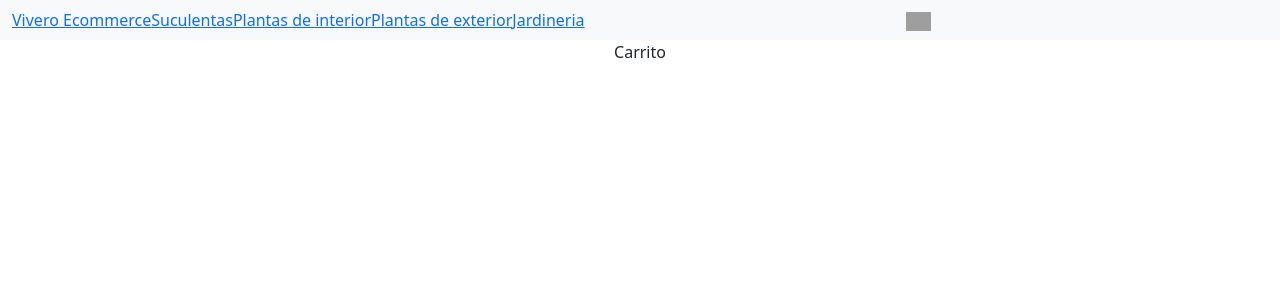
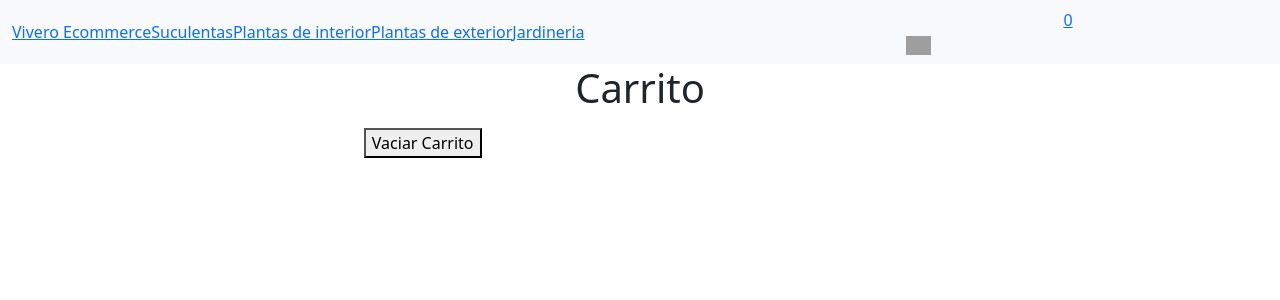
Before and after one commit to RamiroDMartinez/vivero-ecommerce, a React (Create React App) app: page /cart in a window 1280 px wide. Shown: the top 300 px of the page. Built offline with nearby package versions, Linux system fonts and the light colour scheme; grey boxes are pictures that could not be loaded.

Commit message:
Version Cart View

```diff
--- a/src/components/Cart/Cart.jsx
+++ b/src/components/Cart/Cart.jsx
@@ -1,8 +1,29 @@
 import React from "react"
+import { useCartContext } from "../../contex/CartContext"
 
 const Cart = ( ) => {
-    return (
-        <div>Carrito</div>
+const { cartList, vaciarCarrito, eliminarProducto, precioTotal} = useCartContext()
+
+return (
+        <div className="row">
+            <h1>Carrito</h1>
+            <div className="col-8">
+            <div className="w-100">
+                {cartList.map(item => (
+
+                    <div key = {item.id}>
+                        <img src={item.foto}alt="foto de producto" style={{ width:100}} />
+                        nombre: {item.name} - cantidad: {item.cantidad} - precio: {item.precio} - Subtotal: {item.cantidad * item.precio}
+                        <button onClick={() => eliminarProducto(item.id)}> X </button>
+                    </div>
+            ))}
+            </div>
+            <div>
+                <h5> {precioTotal() !== 0 && `Precio Total: ${precioTotal ()}`}</h5>
+                <button onClick={vaciarCarrito}> Vaciar Carrito</button>
+            </div>
+            </div>
+        </div>
     )
 }
 
--- a/src/components/ItemDetail/ItemDetail.jsx
+++ b/src/components/ItemDetail/ItemDetail.jsx
@@ -1,34 +1,49 @@
 import React from 'react'
+import ItemCount from '../ItemCount/ItemCount'
+import { useCartContext } from '../../contex/CartContext'
 import { useState } from 'react'
 import { Link } from 'react-router-dom'
-import ItemCount from '../ItemCount/ItemCount'
-
 
 const ItemDetail = ({producto}) => {
-const [toCart, setToCart] = useState(true)
+const [isCount, setIsCount] = useState(true)
+const {agregarCarrito} = useCartContext()
+
 const onAdd = (cant) => {
-    alert(`La cantidad es : ${cant}`)
-    setToCart(false)
+    console.log(`La cantidad es : ${cant}`)
+    agregarCarrito ( {...producto, cantidad: cant})
+    setIsCount(false)
 
 }
 
     return (
         <div className="row">
             <div className="col">
-                <img src={producto.foto} alt="Foto del Producto" />
-            </div>
-            <div className="col">
+                <div className="row">
+                    <div className="col">
+                        <img src={producto.foto} alt="Foto del Producto" />
+                    </div>
+                <div className="col">
                 <h3>{producto.name}</h3>
                 <p>Categoria: {producto.categoria}</p>
-                <p>Precio:{producto.precio}</p>
+                <p>Precio: {producto.precio}</p>
             </div>
-            {toCart ?
+        </div>
+    </div>
+            <div className="col">
+            {isCount ?
             <ItemCount  initial={1} stock={10} onAdd={onAdd} />
-            :
-            <Link to="/cart"><button>Ir Al Carrito</button></Link>
+                    :
+            <>
+            <Link to='/cart'><button className="btn btn-outline-success">Terminar Compra</button></Link>
+            <Link to='/'><button className="btn btn-outline-primary"> Seguir Compra</button></Link>
+
+
+            </>
             }
             </div>
+        </div>
     )
+
 }
 
 export default ItemDetail
--- a/src/components/ItemDetailConteiner/ItemDetailConteiner.jsx
+++ b/src/components/ItemDetailConteiner/ItemDetailConteiner.jsx
@@ -12,7 +12,7 @@ const {detalleId} = useParams()
     useEffect (() => {
         getFetch (detalleId)
         .then(resp => setProducto(resp))
-    }, [detalleId])
+    }, [])
 
     return (
         <div>
--- a/src/components/NavBar/NavBar.jsx
+++ b/src/components/NavBar/NavBar.jsx
@@ -1,22 +1,27 @@
 import React from 'react'
+import {Link, NavLink} from 'react-router-dom'
 import Container from 'react-bootstrap/Container';
 import Nav from 'react-bootstrap/Nav';
 import Navbar from 'react-bootstrap/Navbar';
 import CartWidget from './CartWidget/CartWidget';
-import {Link, NavLink} from 'react-router-dom'
+import { useCartContext } from '../../contex/CartContext';
 
 
 
-const NavBar = ({container}) => {
+
+const NavBar = () => {
+    const {cantidadTotal} = useCartContext()
 return (
+    <>
+    <Navbar bg="light" expand="lg">
 
-    <Navbar bg="light" expand="lg">
     <Container fluid>
         <Link to='/'>
             Vivero Ecommerce
         </Link>
         <Navbar.Toggle aria-controls="navbarScroll" />
         <Navbar.Collapse id="navbarScroll">
+
         <Nav
             className="me-auto my-2 my-lg-0"
             style={{ maxHeight: '100px' }}
@@ -29,13 +34,14 @@ return (
 
         </Nav>
         <Link to='/cart'>
+            { cantidadTotal ()}
             <CartWidget />
         </Link>
         </Navbar.Collapse>
 
     </Container>
     </Navbar>
-
+</>
 )
 }
 export default NavBar
--- a/src/contex/CartContext.jsx
+++ b/src/contex/CartContext.jsx
@@ -1,21 +1,3 @@
-//import { createContext, useState} from 'react'
-
-//export const CartContext = createContext ([])
-
-//const CartContextProvider = ({childlen}) => {
-  //  const [cartList, setCartList] = useState([])
-    //return (
-      //      <CartContext.Provider value = {{}}>
-        //        {childlen}
-          //  </CartContext.Provider>
-    //)
-//}
-
-
-//export default CartContextProvider
-
-
-
 import { createContext, useState, useContext } from 'react'
 
 const CartContext = createContext([])
@@ -26,24 +8,50 @@ const CartContextProvider = ({children}) => {
 
     const [cartList, setCartList] = useState([])
 
-    const  agregarCarrito = (prod) =>{
+    const  agregarCarrito = (prod) => {
+        const idx = cartList.findIndex(producto =>producto.id === prod.id)
+        if (idx !== -1) {
+        let cant = cartList [idx].cantidad
+        cartList[idx].cantidad = cant + prod.cantidad
+
+        setCartList([ ...cartList])
+
+        } else {
         setCartList([
             ...cartList,
             prod
         ])
     }
+}
 
+const vaciarCarrito = ( ) => {
+    setCartList ([])
+}
 
+const precioTotal = () => {
+    return cartList.reduce ((acumPrecio, prodObj) => acumPrecio = acumPrecio + (prodObj.precio * prodObj.cantidad) , 0)
+}
 
-    return(
+const cantidadTotal = () => {
+return cartList.reduce ((contador, produObject) => contador += produObject.cantidad , 0)
+}
+
+const eliminarProducto = (id) => {
+    setCartList (cartList.filter(prod => prod.id !== id))
+}
+
+return (
     <CartContext.Provider value={{
         cartList,
-            agregarCarrito
+        agregarCarrito,
+        vaciarCarrito,
+        precioTotal,
+        cantidadTotal,
+        eliminarProducto
 
     }}>
         {children}
 </CartContext.Provider>
 )
 }
-
 export default CartContextProvider
```
Lines whose indentation alone changed are shown as unchanged.
